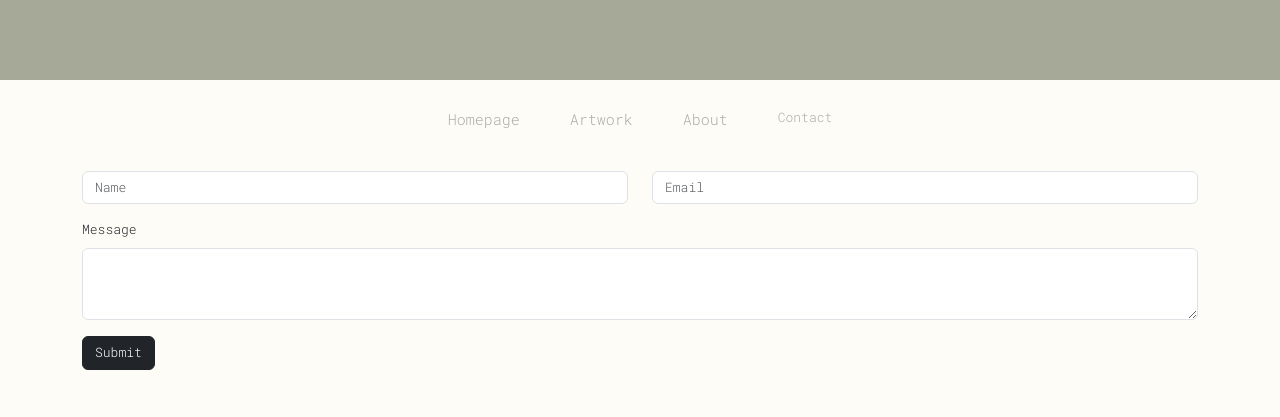
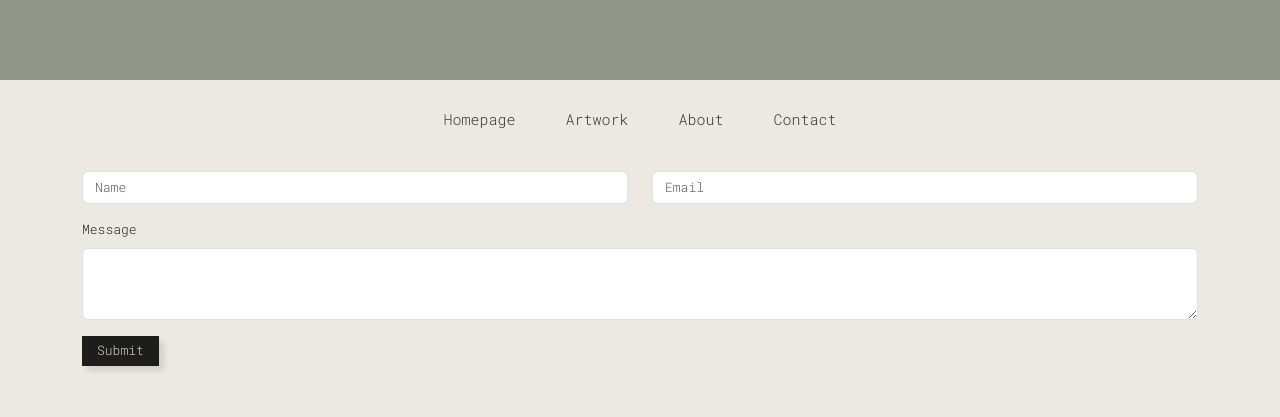
Before and after one commit to spacemapache/portfolio-project, a plain HTML site: page contact.html in a window 1280 px wide. Shown: the part 192-609 px from the top of the page. Drawn offline with nearby package versions, Linux system fonts and the light colour scheme.

Commit message:
added javascript for contact form, edited css styling

```diff
--- a/contact.html
+++ b/contact.html
@@ -32,7 +32,7 @@
         >Artwork</a
       >
       <a href="about.html" class="about-link" title="about link">About</a>
-      <a href="contact.html" class="contact-link" title="contact Isabelle Ang"
+      <a href="contact.html" class="contactnav-link" title="contact Isabelle Ang"
         >Contact</a
       >
     </div>
@@ -64,10 +64,12 @@
     </div>
     </div>
     </form>
-            <div class="col-auto">
-              <input type="submit" value="Submit" class="btn btn-dark" />
-            </div>
 
+    <button
+    id="submit-button"
+    >
+    Submit
+    </button>
 
     <footer>
       <a href="contact.html" class="contact-link">Contact</a>
@@ -105,5 +107,6 @@
       src="https://kit.fontawesome.com/9919d00e0a.js"
       crossorigin="anonymous"
     ></script>
+    <script src="src/index.js"></script>
   </body>
 </html>
--- a/src/index.js
+++ b/src/index.js
@@ -0,0 +1,6 @@
+function submitMessage() {
+  alert(`Thank you for your message! I'll be in touch soon📮`);
+}
+
+let submitButton = document.querySelector("#submit-button");
+submitButton.addEventListener("click", submitMessage);
--- a/src/style.css
+++ b/src/style.css
@@ -1,7 +1,7 @@
 :root {
-  --primary-color: #fefcf6;
-  --second-color: #acacac;
-  --third-color: #292929;
+  --primary-color: #ebe9e2;
+  --second-color: #373737;
+  --third-color: #d7d0c7;
   --main-font: "Playfair Display", serif;
   --font-family: "Roboto Mono", monospace;
 }
@@ -20,7 +20,7 @@ h1 {
   font-size: 60px;
   padding: 100px;
   text-align: center;
-  background-color: #a6a998;
+  background-color: #91988a;
   color: var(--primary-color);
 }
 
@@ -34,9 +34,16 @@ small {
   font-size: 12px;
 }
 
-.btn {
+button {
   font-family: var(--font-family);
   font-size: 13px;
+  display: block;
+  padding: 5px 15px;
+  box-shadow: 5px 5px 5px rgba(0, 0, 0, 0.1);
+  transition: all 200ms ease-in-out;
+  background: #1d1d1b;
+  color: var(--third-color);
+  border: none;
 }
 
 .form-input {
@@ -71,7 +78,7 @@ small {
 }
 
 .artwork-description {
-  color: var(--third-color);
+  color: var(--second-color);
   font-family: var(--font-family);
   font-size: 12px;
   margin-top: 10px;
@@ -88,7 +95,7 @@ small {
 
 .aboutme-paragraph {
   font-family: var(--font-family);
-  color: var(--third-color);
+  color: var(--second-color);
   font-size: 12px;
   text-align: left;
   max-width: 75%;
```
Also changed, not shown: about.html (+4 -1 lines), artwork.html (+4 -1 lines), index.html (+6 -3 lines).
